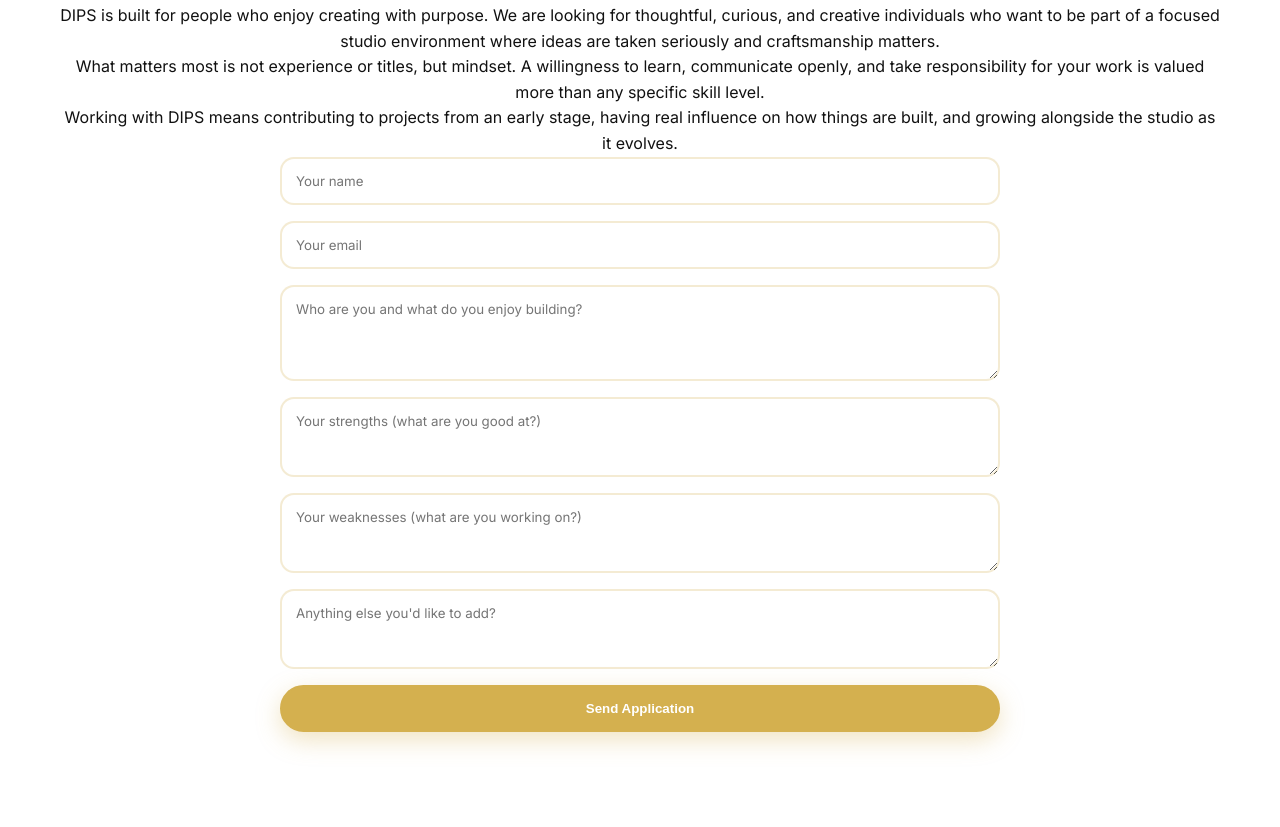
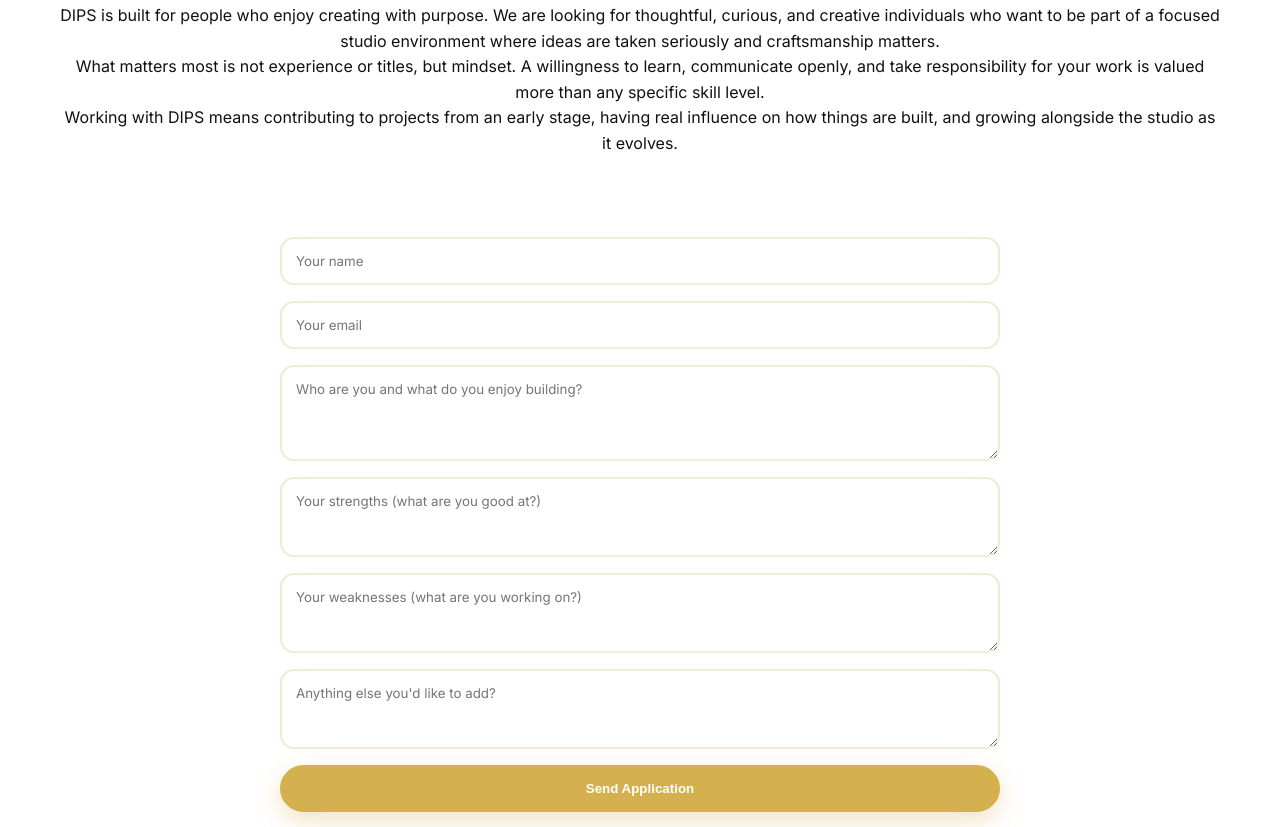
Before and after one commit to brodskidaniel/dips_studio, a plain HTML site: page index.html in a window 1280 px wide. Shown: the part 2613-3440 px from the top of the page. Drawn offline with Linux system fonts and the light colour scheme.

Commit message:
Update index.html

```diff
--- a/index.html
+++ b/index.html
@@ -110,8 +110,6 @@
     </div>
 </section>
 
-<!-- ================= FIXED LAYOUT: ABOUT ================= -->
-
 <section id="about" class="section">
     <h2>About DIPS</h2>
 
@@ -135,8 +133,6 @@
     </div>
 </section>
 
-<!-- ================= FIXED LAYOUT: WORK WITH ================= -->
-
 <section id="apply" class="section alt">
     <h2>Work With DIPS</h2>
 
@@ -159,7 +155,8 @@
         </p>
     </div>
 
-    <form class="application-form">
+    <!-- FORM MOVED FURTHER DOWN -->
+    <form class="application-form" style="margin-top: 80px;">
         <input type="text" placeholder="Your name" required>
         <input type="email" placeholder="Your email" required>
 
```
